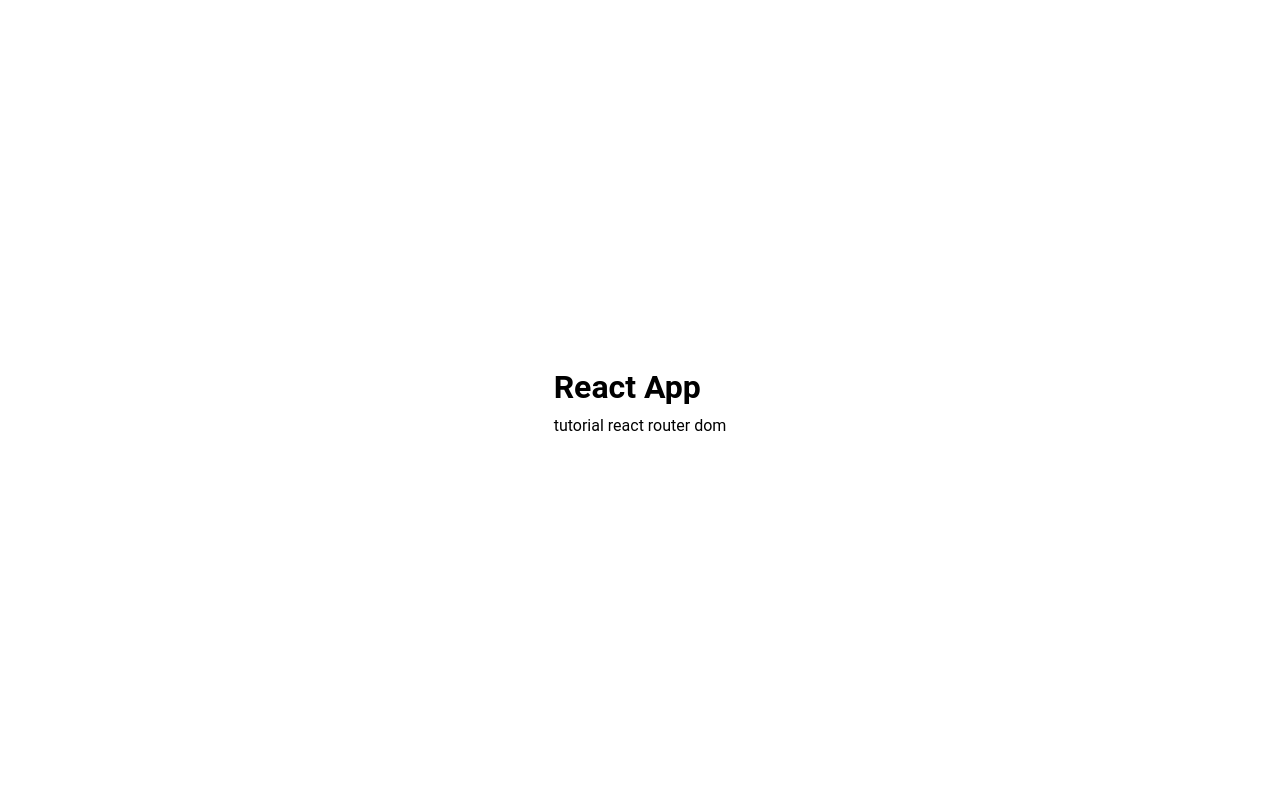
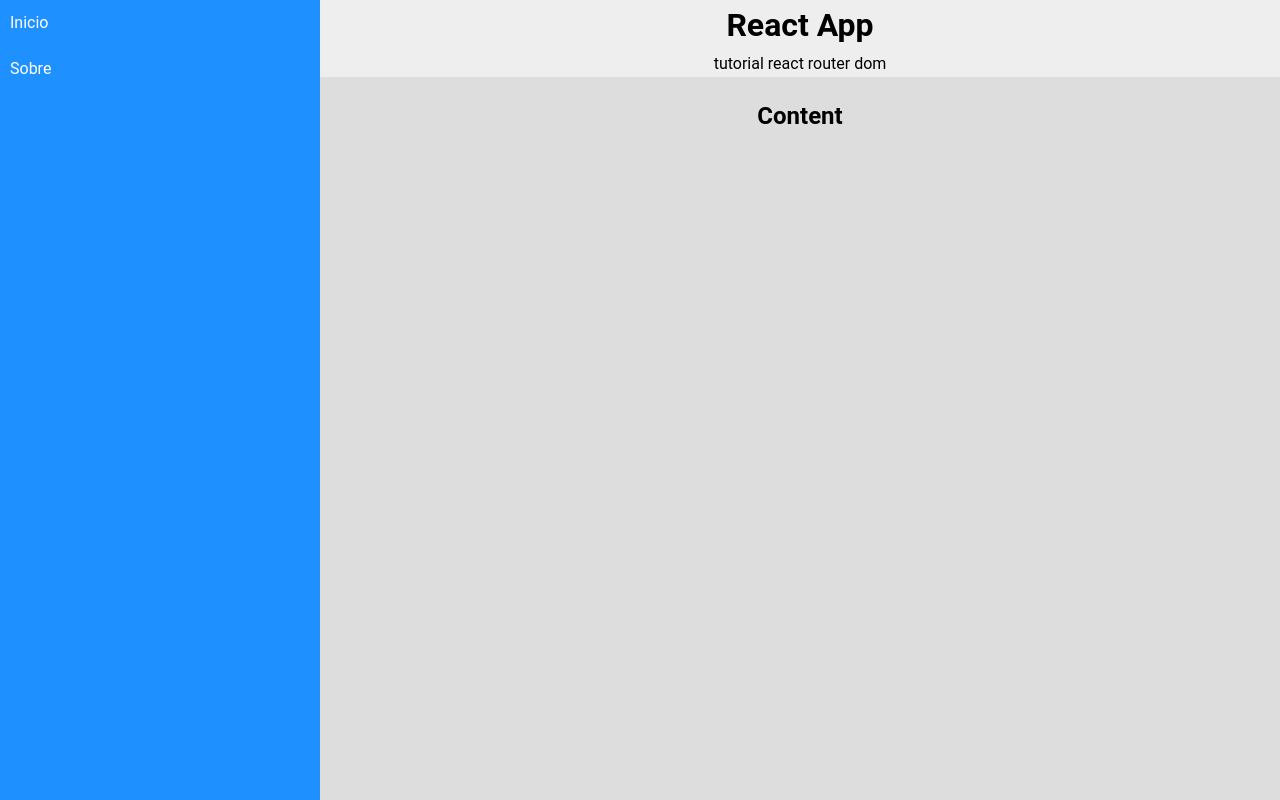
Before and after one commit to walber-vaz/curso-react-redux-cod3r, a React (Create React App) app in the folder navegacao/: page / in a window 1280 px wide. Built offline with nearby package versions, Linux system fonts and the light colour scheme.

Commit message:
feat: create layout application

```diff
--- a/navegacao/src/components/layout/Content/index.jsx
+++ b/navegacao/src/components/layout/Content/index.jsx
@@ -3,7 +3,11 @@ import React from 'react';
 import './styles.css';
 
 const Content = () => {
-  return <article className="content">Content</article>;
+  return (
+    <article className="content">
+      <h1>Content</h1>
+    </article>
+  );
 };
 
 export default Content;
--- a/navegacao/src/components/layout/Content/styles.css
+++ b/navegacao/src/components/layout/Content/styles.css
@@ -1,2 +1,9 @@
 .content {
+  display: flex;
+  flex-direction: column;
+  align-items: center;
+  flex-grow: 1;
+  background-color: #ddd;
+  padding: 2rem;
+  width: 100%;
 }
--- a/navegacao/src/components/layout/Menu/index.jsx
+++ b/navegacao/src/components/layout/Menu/index.jsx
@@ -3,7 +3,20 @@ import React from 'react';
 import './styles.css';
 
 const Menu = () => {
-  return <aside className="menu">Menu</aside>;
+  return (
+    <aside className="menu">
+      <nav>
+        <ul>
+          <li>
+            <a href="/">Inicio</a>
+          </li>
+          <li>
+            <a href="/">Sobre</a>
+          </li>
+        </ul>
+      </nav>
+    </aside>
+  );
 };
 
 export default Menu;
--- a/navegacao/src/components/layout/Menu/styles.css
+++ b/navegacao/src/components/layout/Menu/styles.css
@@ -1,2 +1,30 @@
 .menu {
+  display: flex;
+  flex-basis: 25%;
+  background-color: dodgerblue;
 }
+
+.menu nav {
+  flex-grow: 1;
+}
+
+.menu ul {
+  list-style: none;
+  padding: 0;
+}
+
+.menu li {
+  display: flex;
+}
+
+.menu li a {
+  flex: 1;
+  padding: 1rem;
+  color: white;
+  text-decoration: none;
+  transition: background-color 0.2s;
+}
+
+.menu li a:hover {
+  background-color: #0000001a;
+}
--- a/navegacao/src/index.css
+++ b/navegacao/src/index.css
@@ -12,14 +12,6 @@ body {
   font-family: 'Roboto', sans-serif;
   font-size: 1.6rem;
   line-height: 1.6;
+  min-height: 100vh;
+  max-width: 100vw;
 }
-
-#root {
-  display: flex;
-  flex-direction: column;
-  justify-content: center;
-  align-items: center;
-  max-width: 100vw;
-  margin: 0 auto;
-  min-height: 100vh;
-}
--- a/navegacao/src/pages/App.css
+++ b/navegacao/src/pages/App.css
@@ -0,0 +1,13 @@
+.app {
+  display: flex;
+  height: 100vh;
+}
+
+.app .container-content {
+  display: flex;
+  flex-direction: column;
+  justify-content: center;
+  align-items: center;
+  flex-grow: 1;
+  background-color: #eee;
+}
--- a/navegacao/src/pages/App.jsx
+++ b/navegacao/src/pages/App.jsx
@@ -1,12 +1,18 @@
 import React from 'react';
+import Content from '../components/layout/Content';
+import Menu from '../components/layout/Menu';
 
 import './App.css';
 
 const App = () => {
   return (
     <div className="app">
-      <h1>React App</h1>
-      <p>tutorial react router dom</p>
+      <Menu />
+      <div className="container-content">
+        <h1>React App</h1>
+        <p>tutorial react router dom</p>
+        <Content />
+      </div>
     </div>
   );
 };
```
